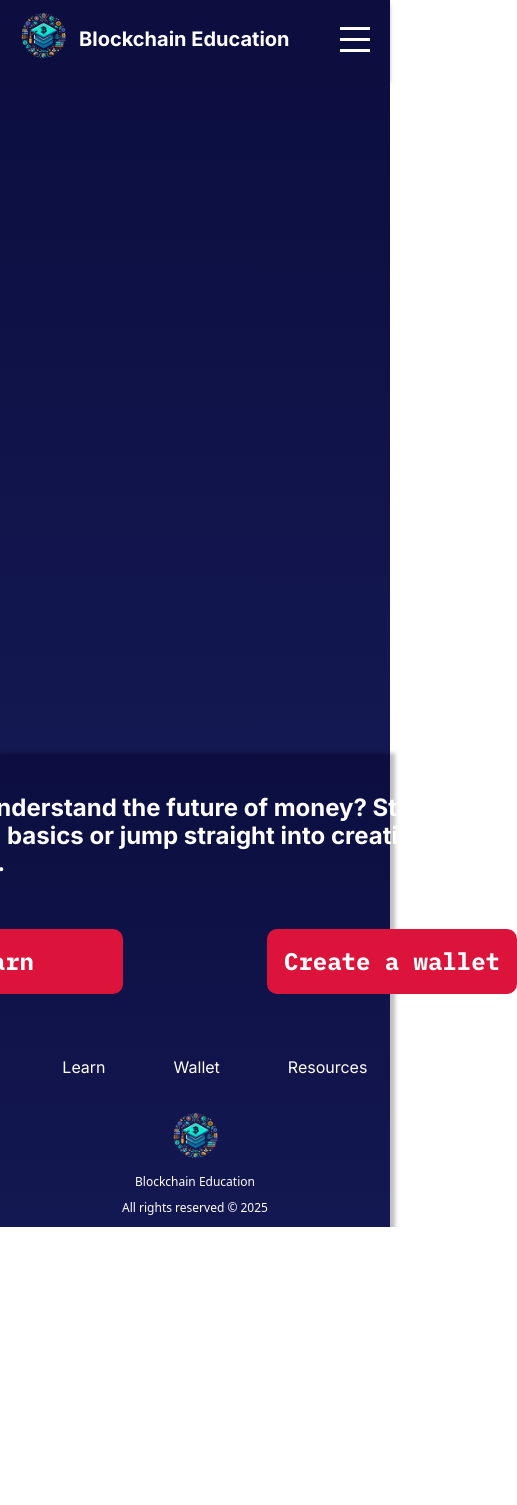
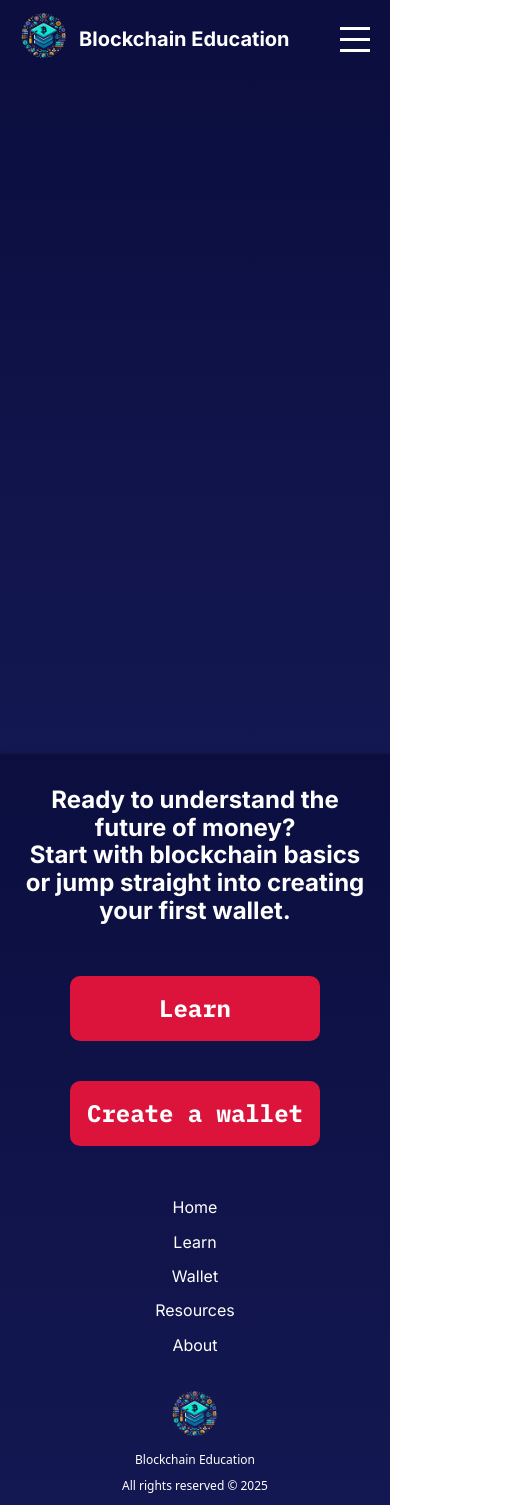
Before and after one commit to Fridrex/graded_unit2, a React (Vite) app in the folder frontend/: page / in a window 390 px wide. Shown: the whole page, 517 px wide, since content can reach past the window. Before the commit the page ends 1227 px from the top, so only its background shows below. Built offline with nearby package versions, Linux system fonts and the light colour scheme.

Commit message:
feat: implement footer styling for tablets and mobile devices

```diff
--- a/frontend/src/App.css
+++ b/frontend/src/App.css
@@ -178,11 +178,15 @@ main {
     box-shadow: 0px 4px 4px 5px rgba(0, 0, 0, 0.25);
 }
 
-.footer__cta h2 {
+.footer__cta__text {
     font-size: var(--24px);
     font-family: var(--headers-font);
     font-weight: 700;
     margin-top: 2.5rem;
+    text-align: center;
+    display: flex;
+    flex-direction: row;
+    gap: 0.5rem;
 }
 
 .footer__cta__buttons {
@@ -261,6 +265,17 @@ main {
 }
 /* Media Queries */
 
+@media only screen and (max-width: 1333px) {
+    .footer__cta__text {
+        flex-direction: column;
+        gap: 0;
+    }
+
+    .footer__cta__text p {
+        margin: 0;
+    }
+}
+
 @media only screen and (max-width: 950px) {
     .navigation__menu__links li {
         margin: 0 1rem;
@@ -308,3 +323,28 @@ main {
         transform: rotate(-45deg) translate(var(--5px));
     }
 }
+
+@media only screen and (max-width: 680px) {
+    .footer__cta__text {
+        width: 90%;
+        margin: 2rem auto;
+    }
+
+    .footer__cta__buttons {
+        margin-top: 0.5rem;
+        flex-direction: column;
+        gap: 0;
+    }
+
+    .footer__cta__buttons a {
+        margin: 1.25rem 0;
+    }
+
+    .footer__content__links ul {
+        flex-direction: column;
+        gap: 1rem;
+        align-items: center;
+        justify-items: center;
+        padding: 0;
+    }
+}
--- a/frontend/src/components/Footer.jsx
+++ b/frontend/src/components/Footer.jsx
@@ -11,7 +11,10 @@ const Footer = () => {
             {!isLearnOrWallet ? (
                 <footer className="footer-container">
                     <div className="footer__cta">
-                        <h2>Ready to understand the future of money? Start with blockchain basics or jump straight into creating your first wallet.</h2>
+                        <div className="footer__cta__text">
+                        <p>Ready to understand the future of money?</p>
+                        <p>Start with blockchain basics or jump straight into creating your first wallet.</p>
+                        </div>
                         <div className="footer__cta__buttons">
                             <Link to='/learn'>Learn</Link>
                             <Link to='/wallet'>Create a wallet</Link>
```
